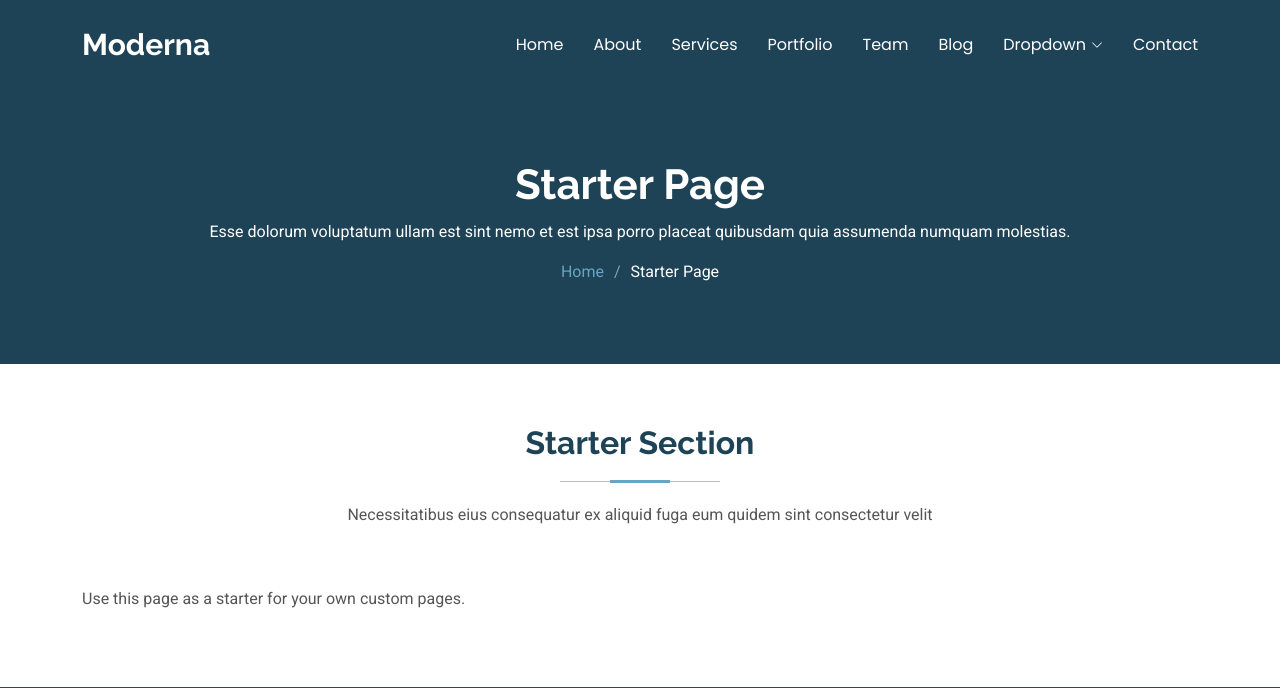
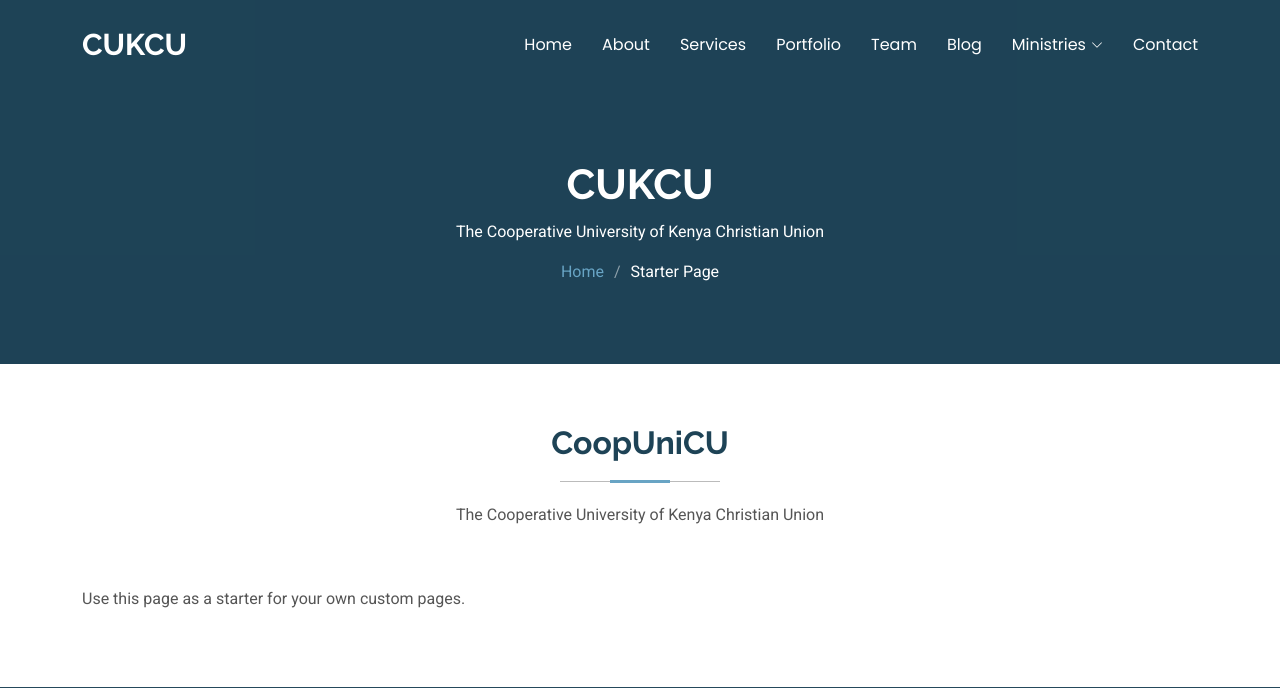
Before and after one commit to Cptzeph23/CUKCU, a Django app: page /starter/ in a window 1280 px wide. Shown: the top 688 px of the page. Run offline with Django 5.2, Linux system fonts and the light colour scheme; some libraries are stand-ins or nearby versions.

Commit message:
Initial Commit

```diff
--- a/templates/starter-page.html
+++ b/templates/starter-page.html
@@ -4,7 +4,7 @@
 <head>
   <meta charset="utf-8">
   <meta content="width=device-width, initial-scale=1.0" name="viewport">
-  <title>Starter Page - Moderna Bootstrap Template</title>
+  <title>CUKCU</title>
   <meta name="description" content="">
   <meta name="keywords" content="">
     {% load static %}
@@ -45,7 +45,7 @@
       <a href="index.html" class="logo d-flex align-items-center">
         <!-- Uncomment the line below if you also wish to use an image logo -->
         <!-- <img src="assets/img/logo.png" alt=""> -->
-        <h1 class="sitename">Moderna</h1>
+        <h1 class="sitename">CUKCU</h1>
       </a>
 
       <nav id="navmenu" class="navmenu">
@@ -56,20 +56,21 @@
           <li><a href="portfolio.html">Portfolio</a></li>
           <li><a href="team.html">Team</a></li>
           <li><a href="blog.html">Blog</a></li>
-          <li class="dropdown"><a href="#"><span>Dropdown</span> <i class="bi bi-chevron-down toggle-dropdown"></i></a>
+          <li class="dropdown"><a href="#"><span>Ministries</span> <i class="bi bi-chevron-down toggle-dropdown"></i></a>
             <ul>
-              <li><a href="#">Dropdown 1</a></li>
-              <li class="dropdown"><a href="#"><span>Deep Dropdown</span> <i class="bi bi-chevron-down toggle-dropdown"></i></a>
+              <li><a href="#">Mercy Ministry</a></li>
+              <li class="dropdown"><a href="#"><span>Dockets</span> <i class="bi bi-chevron-down toggle-dropdown"></i></a>
                 <ul>
-                  <li><a href="#">Deep Dropdown 1</a></li>
-                  <li><a href="#">Deep Dropdown 2</a></li>
-                  <li><a href="#">Deep Dropdown 3</a></li>
-                  <li><a href="#">Deep Dropdown 4</a></li>
-                  <li><a href="#">Deep Dropdown 5</a></li>
+                  <li><a href="#">Prayer Docket</a></li>
+                  <li><a href="#">Worship Docket</a></li>
+                  <li><a href="#">Bible Study Docket</a></li>
+                  <li><a href="#">Ushering Docket</a></li>
+                  <li><a href="#">Discipleship</a></li>
+
                 </ul>
               </li>
-              <li><a href="#">Dropdown 2</a></li>
-              <li><a href="#">Dropdown 3</a></li>
+              <li><a href="#">Advocacy Ministry</a></li>
+              <li><a href="#">Children Ministry</a></li>
               <li><a href="#">Dropdown 4</a></li>
             </ul>
           </li>
@@ -86,8 +87,8 @@
     <!-- Page Title -->
     <div class="page-title dark-background">
       <div class="container position-relative">
-        <h1>Starter Page</h1>
-        <p>Esse dolorum voluptatum ullam est sint nemo et est ipsa porro placeat quibusdam quia assumenda numquam molestias.</p>
+        <h1>CUKCU</h1>
+        <p>The Cooperative University of Kenya Christian Union</p>
         <nav class="breadcrumbs">
           <ol>
             <li><a href="index.html">Home</a></li>
@@ -102,8 +103,8 @@
 
       <!-- Section Title -->
       <div class="container section-title" data-aos="fade-up">
-        <h2>Starter Section</h2>
-        <p>Necessitatibus eius consequatur ex aliquid fuga eum quidem sint consectetur velit</p>
+        <h2>CoopUniCU</h2>
+        <p>The Cooperative University of Kenya Christian Union</p>
       </div><!-- End Section Title -->
 
       <div class="container" data-aos="fade-up">
```
